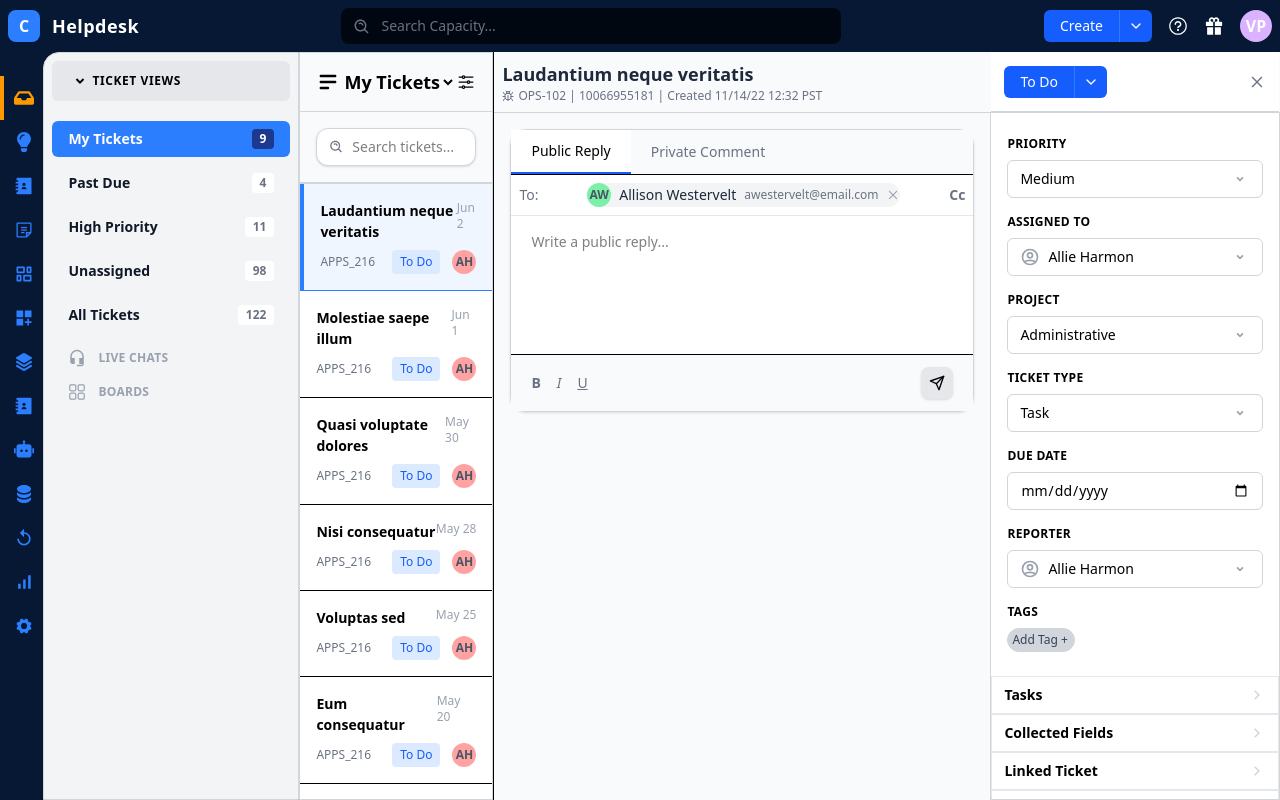
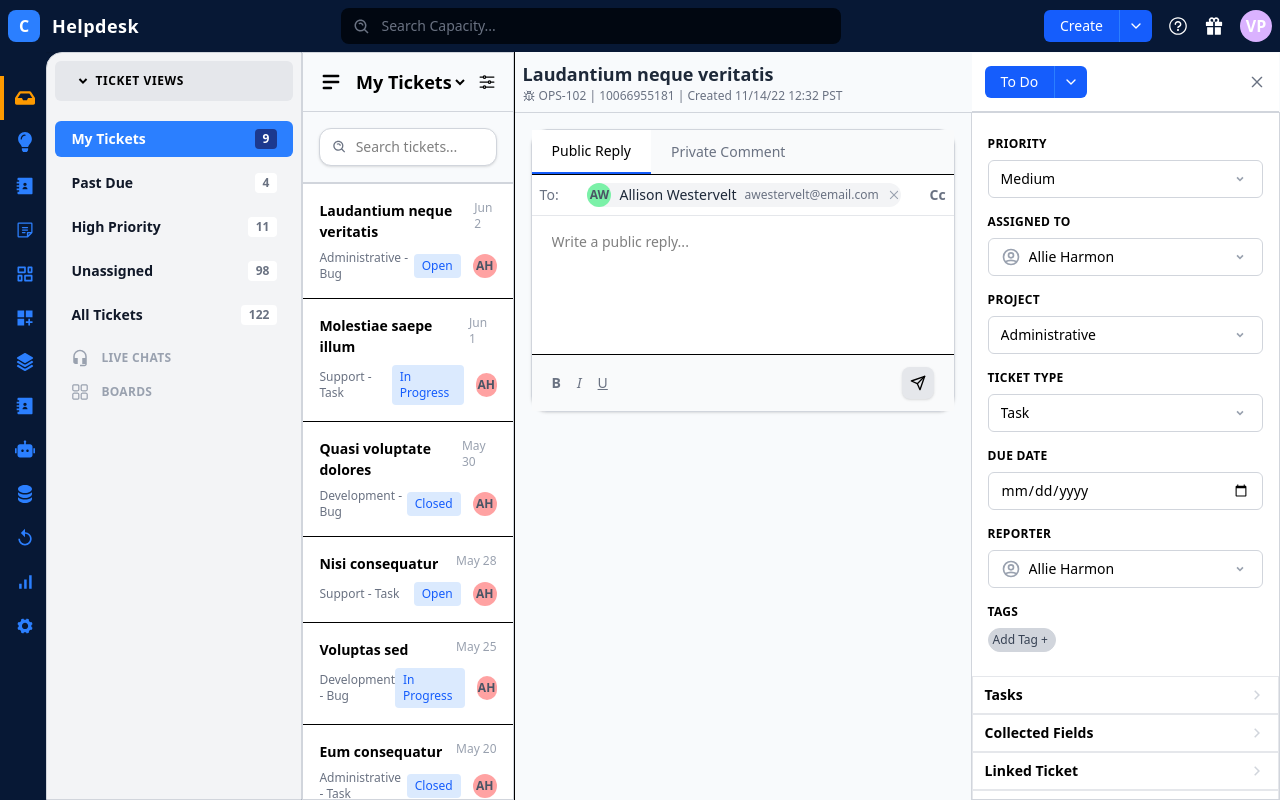
Before and after one commit to varun-web-dev/helpdesk-ui, a React (Vite) app: page / in a window 1280 px wide. Built offline with nearby package versions, Linux system fonts and the light colour scheme.

Commit message:
Add functionality in Ticket List: 1. click on menu and click on Filter

```diff
--- a/src/App.jsx
+++ b/src/App.jsx
@@ -27,11 +27,11 @@ function App() {
       </div>
       )}
 
-    <div className={`flex-1 flex transition ${showViews ? "w-[350px] " : "w-[500px] "} transition-all duration-300 border-r`}>
+    <div className={`flex-1 flex transition ${showViews ? "w-100 " : "w-125 "} transition-all duration-300 border-r`}>
       <TicketList toggleViews={() => setShowViews(!showViews)} />
       </div>
 
-      <div className={`flex-1 ${showViews ? "w-124" : "w-187"} transition-all duration-300`}>
+      <div className={`flex-1 ${showViews ? "w-114" : "w-172"} transition-all duration-300`}>
       <TicketDetails toggleViews={() => setShowViews(!showViews)}/>
       </div>
 
--- a/src/components/TicketList.jsx
+++ b/src/components/TicketList.jsx
@@ -2,24 +2,45 @@ import { useState } from "react"
 import { HiMenuAlt2 } from "react-icons/hi"
 import { HiOutlineAdjustmentsHorizontal } from "react-icons/hi2"
 import { BiSearchAlt } from "react-icons/bi"
+import { RxCross2 } from "react-icons/rx";
+import { FiSliders } from "react-icons/fi";
+
 
 function TicketList({ toggleViews }) {
   const [activeTicket, setActiveTicket] = useState(1);
-  const [search,setSearch] = useState("")
+  const [search,setSearch] = useState("");
+  const [showFilters, setShowFilters] = useState(false);
+  const [tickets, setTickets] = useState([
+    { id: "APPS-01", title: "Laudantium neque veritatis",project:"Administrative",type:"Bug", status:"Open", Assignee:"Varun Pal", date: "Jun 2" },
+    { id: "APPS-02", title: "Molestiae saepe illum",project:"Support",type:"Task", status:"In Progress", Assignee:"Rahul Sharma", date: "Jun 1" },
+    { id: "APPS-03", title: "Quasi voluptate dolores",project:"Development",type:"Bug", status:"Closed", Assignee:"Priya Singh", date: "May 30" },
+    { id: "APPS-04", title: "Nisi consequatur",project:"Support",type:"Task", status:"Open", Assignee:"Amit Patel", date: "May 28" },
+    { id: "APPS-05", title: "Voluptas sed",project:"Development",type:"Bug", status:"In Progress", Assignee:"Sneha Gupta", date: "May 25" },
+    { id: "APPS-06", title: "Eum consequatur",project:"Administrative",type:"Task", status:"Closed", Assignee:"Rajesh Kumar", date: "May 20" },
+    { id: "APPS-07", title: "Lorem ipsum dolor sit amet",project:"Support",type:"Task", status:"Open", Assignee:"Varun Pal", date: "May 18" },
+    { id: "APPS-08", title: "Consectetur adipiscing elit",project:"Development",type:"Bug", status:"In Progress", Assignee:"Rahul Sharma", date: "May 15" },
+    { id: "APPS-09", title: "Sed do eiusmod tempor incididunt",project:"Administrative",type:"Task", status:"Closed", Assignee:"Priya Singh", date: "May 10" },
+    { id: "APPS-10", title: "Ut labore et dolore magna aliqua",project:"Support",type:"Bug", status:"Open", Assignee:"Amit Patel", date: "May 5" },
 
-  const tickets = [
-    { id: 1, title: "Laudantium neque veritatis", date: "Jun 2" },
-    { id: 2, title: "Molestiae saepe illum", date: "Jun 1" },
-    { id: 3, title: "Quasi voluptate dolores", date: "May 30" },
-    { id: 4, title: "Nisi consequatur", date: "May 28" },
-    { id: 5, title: "Voluptas sed", date: "May 25" },
-    { id: 6, title: "Eum consequatur", date: "May 20" },
+  ]);
+  const [filters,setFilters] = useState({
+    project:"All",
+    type:"All",
+    status:"All",
+    assignee:"All"
+  });
 
-  ]
 
-  const filteredTickets = tickets.filter(ticket =>
-    ticket.title.toLowerCase().includes(search.toLowerCase())
-  );
+
+  const filteredTickets = tickets.filter(ticket => {
+    return(
+      (filters.project === "All" || ticket.project === filters.project) &&
+      (filters.type === "All" || ticket.type === filters.type) &&
+      (filters.status === "All" || ticket.status === filters.status) &&
+      (filters.assignee === "All" || ticket.Assignee === filters.assignee) &&
+      (ticket.title.toLowerCase().includes(search.toLowerCase()))
+    )
+  });
 
   return (
     <div className="w-auto bg-[#f8fafc] border-r flex flex-col border border-gray-300">
@@ -34,8 +55,105 @@ function TicketList({ toggleViews }) {
           <option>All Tickets</option>
         </select>
 
-        <HiOutlineAdjustmentsHorizontal className="text-xl cursor-pointer" />
+        <HiOutlineAdjustmentsHorizontal className="text-xl cursor-pointer" onClick={() => setShowFilters(!showFilters)} />
       </div>
+      {
+        showFilters && (
+          <div className="fixed inset-0 z-50 flex items-center justify-center ">
+
+            {/* overlay */}
+            <div className="absolute inset-0 "
+            onClick={() => setShowFilters(false)}></div>
+
+            {/*Slide Panel*/}
+            <div className="relative w-90 bg-white rounded-2xl shadow-xl p-6 flex flex-col gap-6 h-120 animate-fadeIn">
+
+              {/* Header */}
+              <div className="flex justify-between items-center border-b pb-3">
+                <div className="flex items-center gap-2">
+                  <FiSliders className="text-blue-600" />
+                  <h2 className="text-lg font-semibold">
+                    Ticket Filter
+                  </h2>
+                </div>
+                <button className="text-gray-400 hover:text-black" onClick={()=>{setShowFilters(false)}}>
+                  Reset
+                </button>
+                </div>
+
+            {/* Filter Feilds */}
+            <div className="space-y-4">
+              <select
+              value={filters.project}
+              onChange={(e)=> setFilters({...filters,project:e.target.value})}
+              className="w-full border border-gray-300 rounded-lg px-2 py-1 text-sm">
+                <option>Type: All</option>
+                <option>Administrative</option>
+                <option>Support</option>
+                <option>Development</option>
+              </select>
+
+              <select
+              value={filters.type}
+              onChange={(e)=> setFilters({...filters,type:e.target.value})}
+              className="w-full border border-gray-300 rounded-lg px-2 py-1 text-sm">
+                <option>Type: All</option>
+                <option>Task</option>
+                <option>Bug</option>
+              </select>
+
+              <select
+              value={filters.status}
+              onChange={(e)=> setFilters({...filters,status:e.target.value})}
+              className="w-full border border-gray-300 rounded-lg px-2 py-1 text-sm">
+                <option>Status: All</option>
+                <option>To Do</option>
+                <option>In Progress</option>
+                <option>Done</option>
+              </select>
+
+              <select
+              value={filters.assignee}
+              onChange={(e)=> setFilters({...filters,assignee:e.target.value})}
+              className="w-full border border-gray-300 rounded-lg px-2 py-1 text-sm">
+                <option>Assignee: All</option>
+                <option>Varun Pal</option>
+                <option>Rahul Sharma</option>
+                <option>Priya Singh</option>
+                <option>Amit Patel</option>
+                <option>Sneha Gupta</option>
+                <option>Rajesh Kumar</option>
+                <option>Amit Patil</option>
+
+
+
+              </select>
+
+              <button className="text-blue-600 text-sm flex items-center gap-1">
+                + More
+              </button>
+
+            </div>
+
+            {/* bottom btns */}
+            <div className="mt-auto flex justify-between items-center gap-3 pt-3 border-t">
+              <input type="text"
+                placeholder="Name this view..."
+                className="flex-1 border rounded-lg px-3 py-2 text-sm"
+              />
+              <button
+
+               className="bg-blue-600 text-white px-3 py-2 rounded-md hover:bg-blue-700 text-sm">
+                Save new view
+              </button>
+
+            </div>
+
+
+          </div>
+          </div>
+        )
+      }
 
       {/* Search Header*/}
       <div className="p-4 border-b-gray-300 border-b">
@@ -88,13 +206,13 @@ function TicketList({ toggleViews }) {
 
               {/* Bottom Left */}
               <span className="text-xs font-medium text-gray-500">
-                APPS_216
+                {ticket.project} - {ticket.type}
               </span>
 
               {/* Bottom Right */}
               <div className="flex items-center gap-3">
                 <span className="text-xs bg-blue-100 text-blue-600 px-2 py-1 rounded">
-                  To Do
+                  {ticket.status}
                 </span>
 
                 {/* Pfp Icon */}
@@ -109,7 +227,7 @@ function TicketList({ toggleViews }) {
 
       </div>
 
-    </div>
+</div>
   )
 }
 
```
